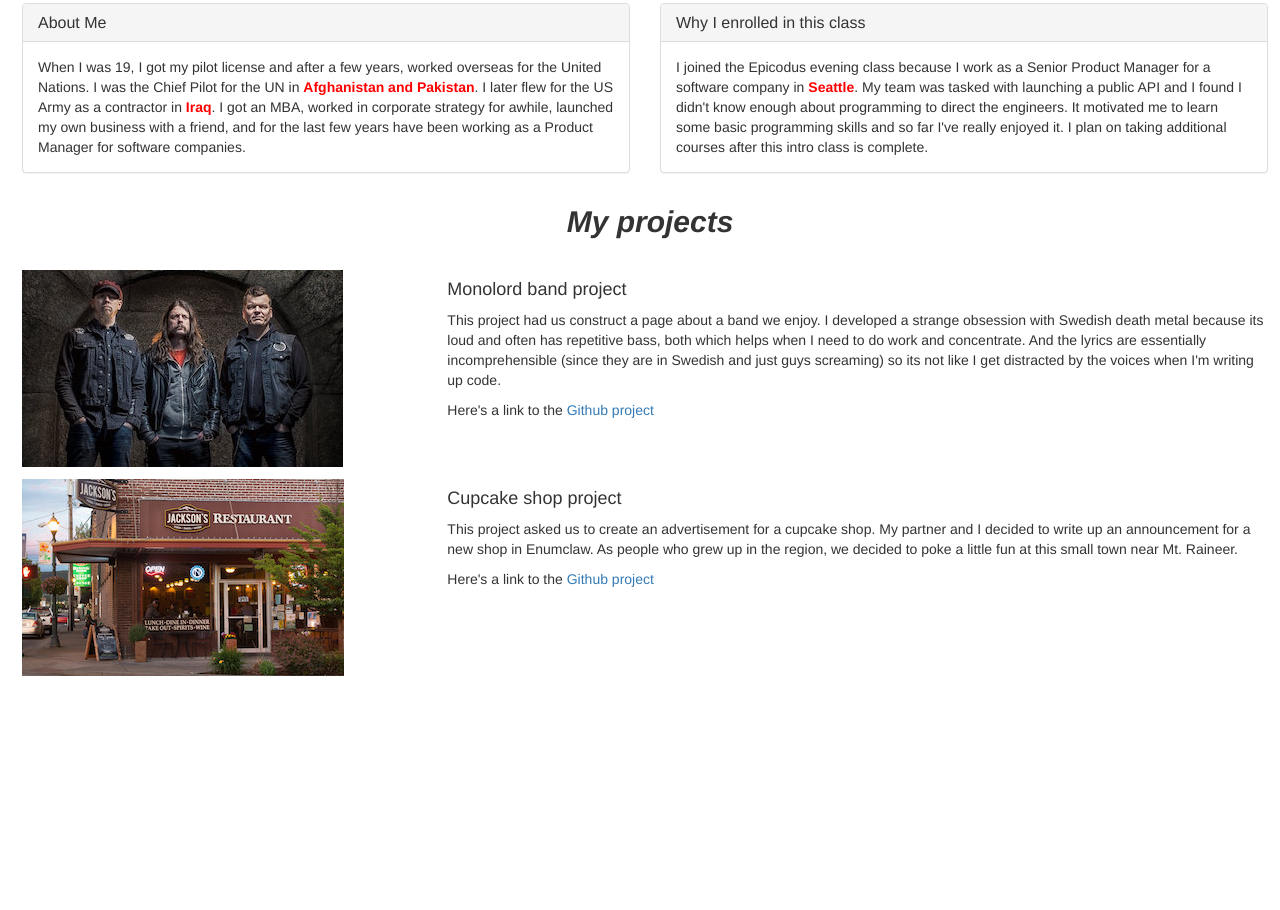
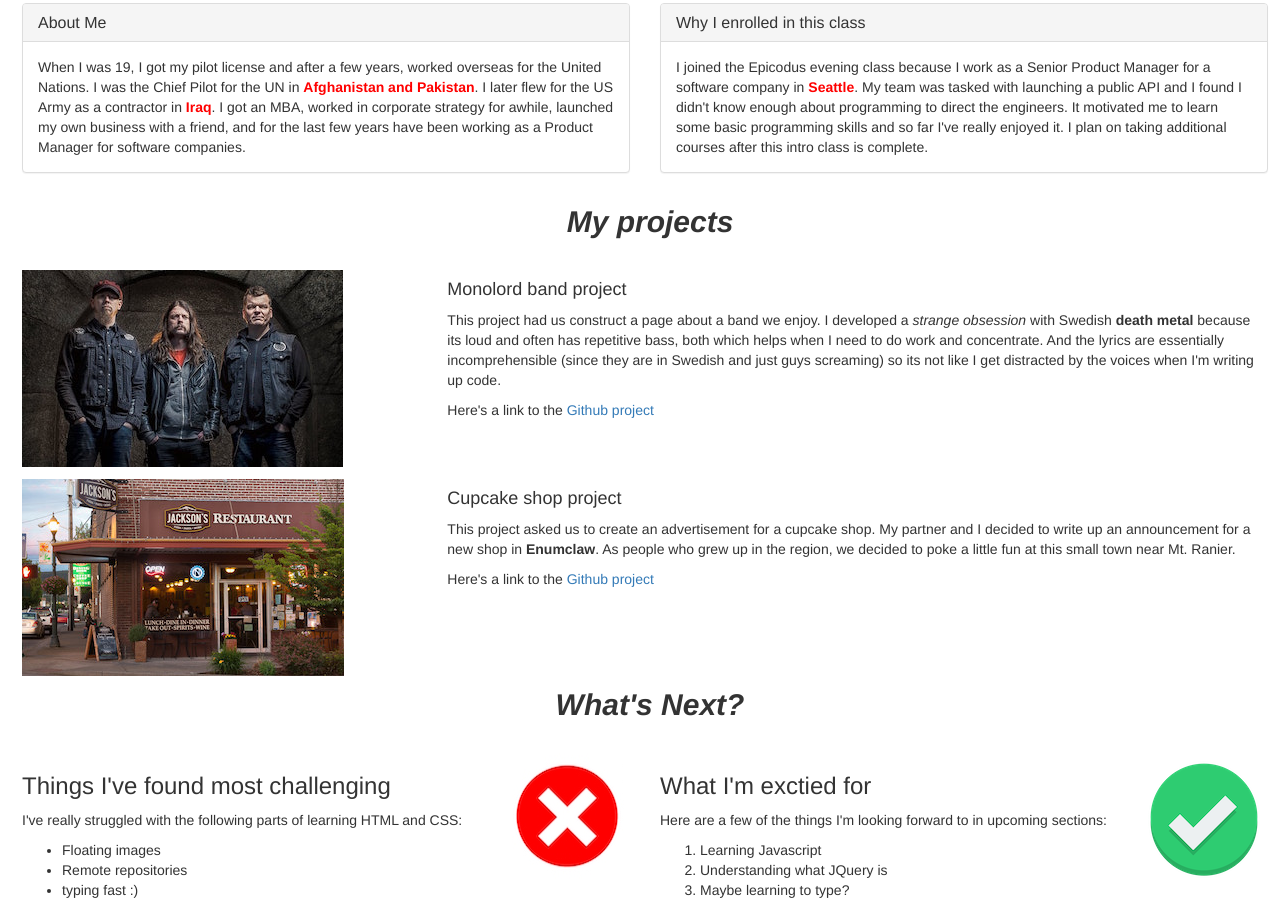
Before and after one commit to seattlebrian/portfolio1, a plain HTML site: page aboutme.html in a window 1280 px wide. Shown: the part 587-1497 px from the top of the page. Before the commit the page ends 1263 px from the top, so only its background shows below. Drawn offline with Linux system fonts and the light colour scheme.

Commit message:
add section with lists, both ordered and unordered, at the bottom of the page. Include icons representing good and challening things about the class.

```diff
--- a/aboutme.html
+++ b/aboutme.html
@@ -62,7 +62,7 @@
 
         <div class="col-md-8">
           <h4>Monolord band project</h4>
-          <p>This project had us construct a page about a band we enjoy. I developed a strange obsession with Swedish death metal because its loud and often has repetitive bass, both  which helps when I need to do work and concentrate. And the lyrics are essentially incomprehensible (since they are in Swedish and just guys screaming) so its not like I get distracted by the voices when I'm writing up code.</p>
+          <p>This project had us construct a page about a band we enjoy. I developed a <em>strange obsession</em> with Swedish <strong>death metal</strong> because its loud and often has repetitive bass, both  which helps when I need to do work and concentrate. And the lyrics are essentially incomprehensible (since they are in Swedish and just guys screaming) so its not like I get distracted by the voices when I'm writing up code.</p>
           Here's a link to the <a href="https://github.com/seattlebrian/band">Github project</a>
         </div>
       </div>
@@ -76,12 +76,43 @@
             <img src="img/cupcake.jpg" alt="enumclaw cupcake shop">
           </div>
 
+
           <div class="col-md-8">
             <h4>Cupcake shop project</h4>
-            <p>This project asked us to create an advertisement for a cupcake shop. My partner and I decided to write up an announcement for a new shop in Enumclaw. As people who grew up in the region, we decided to poke a little fun at this small town near Mt. Raineer.</p>
+            <p>This project asked us to create an advertisement for a cupcake shop. My partner and I decided to write up an announcement for a new shop in <strong>Enumclaw</strong>. As people who grew up in the region, we decided to poke a little fun at this small town near Mt. Ranier.</p>
             Here's a link to the <a href=https://github.com/seattlebrian/cupcake-shop>Github project</a>
           </div>
+      </div>
+    </div>
+
+    <div class="row">
+      <div class="container1">
+
+        <h2 class="intro">What's Next?</h2>
+
+        <div class="col-md-6">
+          <img class="floats" src="img/red.jpg" alt="red icon">
+          <h3>Things I've found most challenging</h3>
+          <p>I've really struggled with the following parts of learning HTML and CSS:</p>
+          <ul>
+            <li>Floating images</li>
+            <li>Remote repositories</li>
+            <li>typing fast :)</li>
+          </ul>
         </div>
+
+        <div class="col-md-6">
+          <img class="floats" src="img/green.png" alt="green icon">
+          <h3>What I'm exctied for</h3>
+          <p>Here are a few of the things I'm looking forward to in upcoming sections:</p>
+          <ol>
+            <li>Learning Javascript</li>
+            <li>Understanding what JQuery is</li>
+            <li>Maybe learning to type?</li>
+          </ol>
+        </div>
+
       </div>
+    </div>
 
   </body>
--- a/css/styles.css
+++ b/css/styles.css
@@ -23,3 +23,7 @@ h2.intro {
   font-weight: bold;
   color: red;
 }
+
+.floats {
+  float: right;
+}
```
Also changed, not shown: img/green.png (added), img/red.jpg (added), 1 other file.
